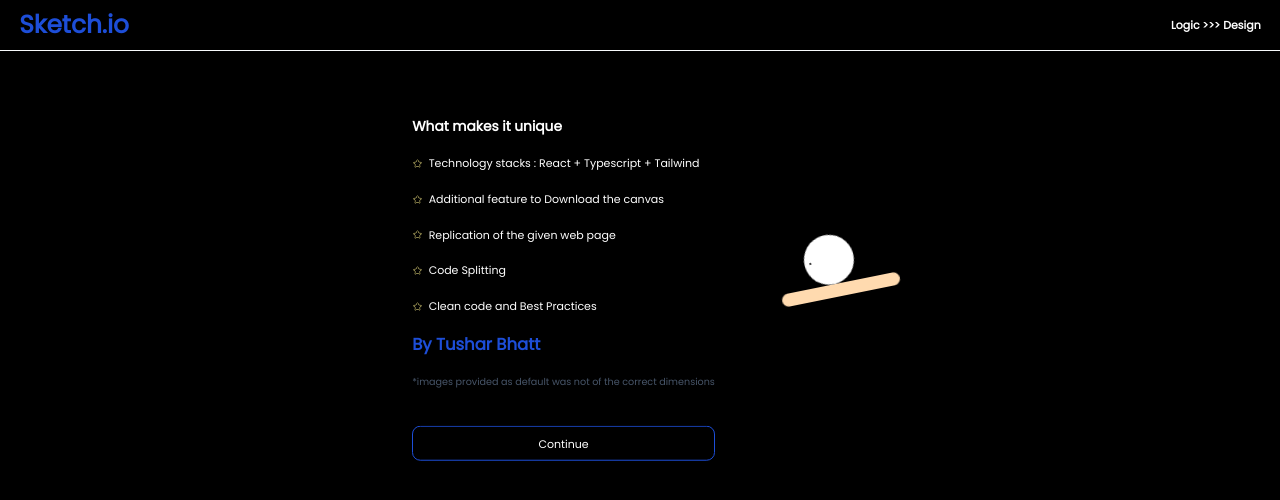
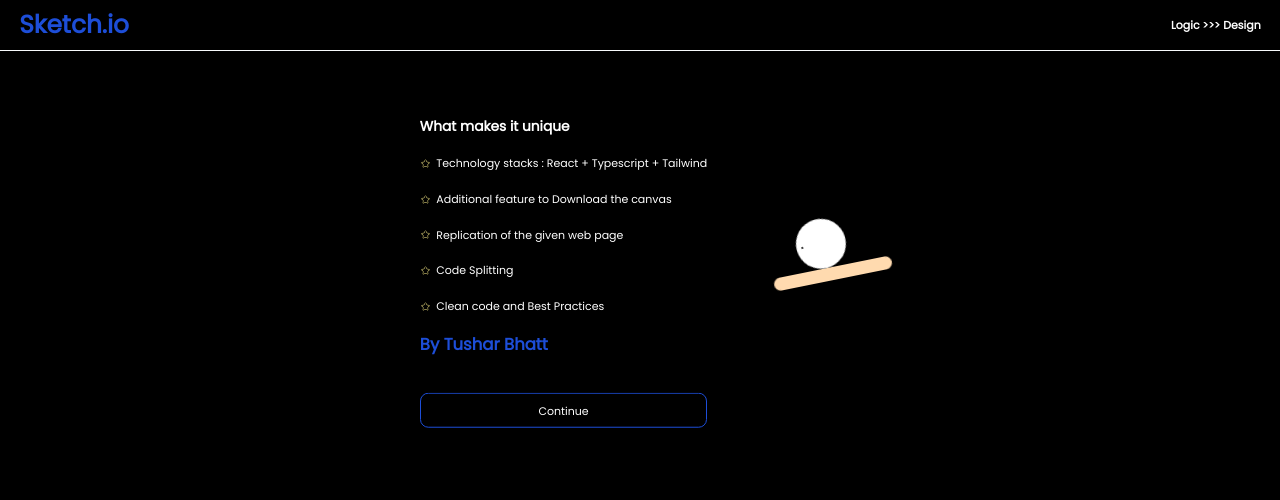
Before and after one commit to TusharBhatt1/zocket, a React (Vite) app: page / in a window 1280 px wide. Shown: the top 500 px of the page. Built offline with nearby package versions, Linux system fonts and the light colour scheme.

Commit message:
remove text

```diff
--- a/src/pages/Canvas.tsx
+++ b/src/pages/Canvas.tsx
@@ -229,9 +229,7 @@ export default function Canvas() {
             <p className="font-extrabold text-2xl text-blue-700">
               By Tushar Bhatt
             </p>
-            <p className="text-slate-600 text-sm">
-              *images provided as default was not of the correct dimensions
-            </p>
+
             {showContinue ? (
               <button
                 className="hover:bg-blue-500 hover:text-white hover:border-blue-500 animate-bounce mt-7 p-3 border border-blue-700 rounded-xl"
```
